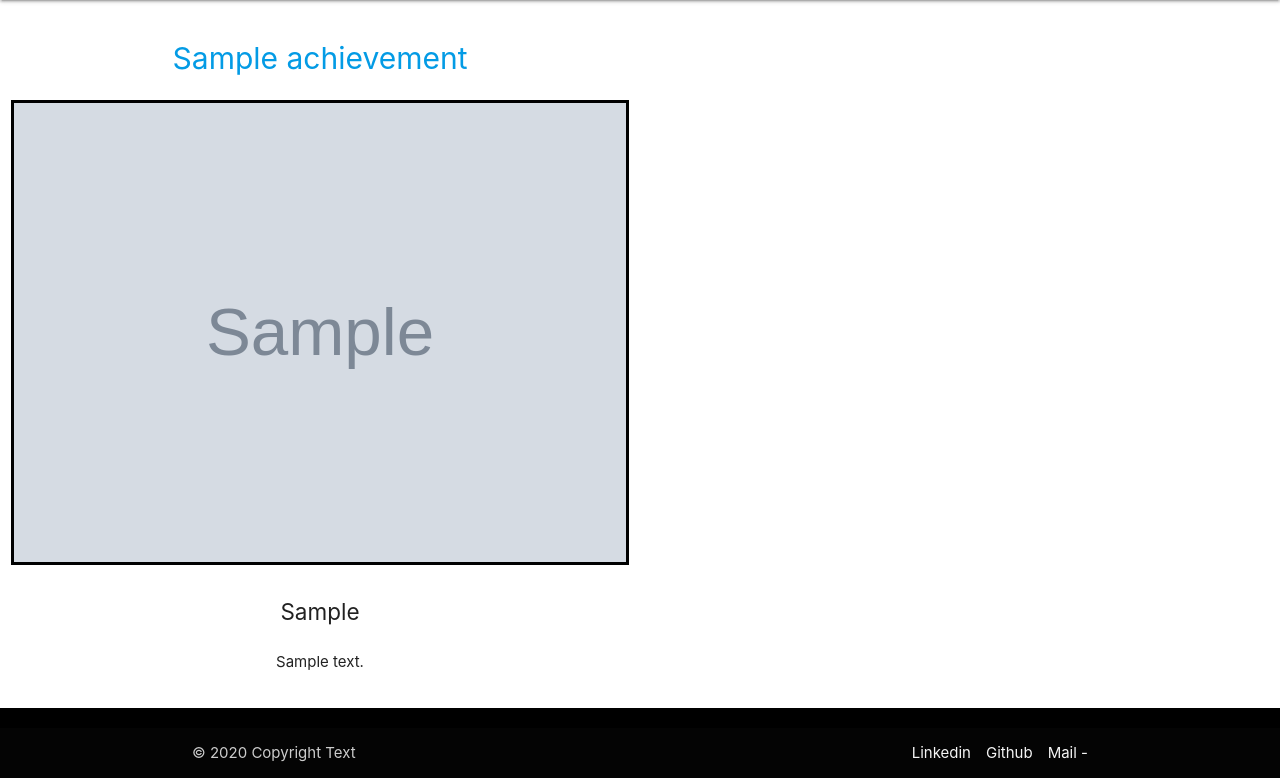
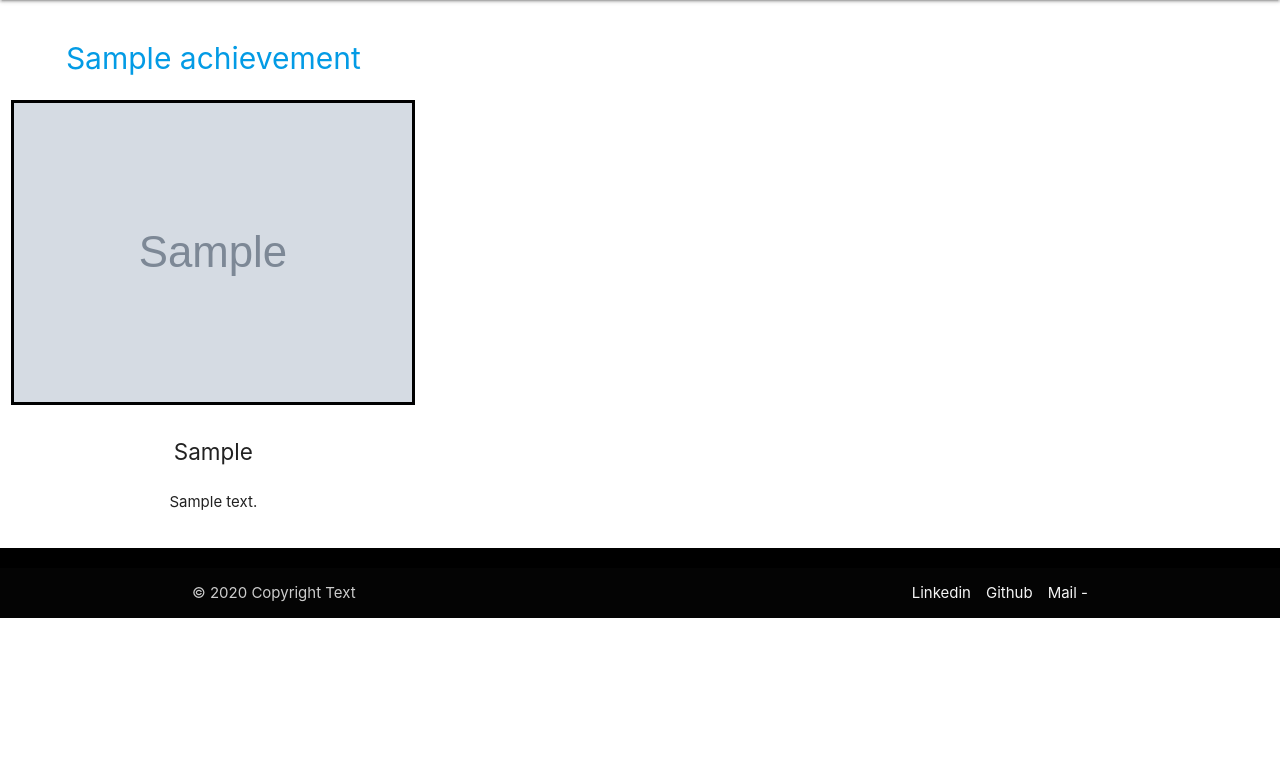
Before and after one commit to rishabkoul/My_Site, a Django app: page /achievements in a window 1280 px wide. Shown: the part 64-842 px from the top of the page. After the commit the page ends 682 px from the top, so only its background shows below. Run offline with Django 3.2, Linux system fonts and the light colour scheme; tables that the repository leaves empty hold one stand-in row (values such as "Sample post"); grey boxes marked "Sample" are stand-in pictures.

Commit message:
intial-commit

```diff
--- a/templates/my_resume/achievements.html
+++ b/templates/my_resume/achievements.html
@@ -2,7 +2,7 @@
 
 <div class="row">
   {% for achievement in achievements %}
-  <div class="col s12 m6 center-align">
+  <div class="col s12 m6 l4 center-align">
     <a href="{{achievement.link}}"><h1>{{achievement.name}}</h1></a>
     <a href="{{achievement.link}}"
       ><img class="project-image" src="media/{{achievement.photo}}" alt=""
--- a/templates/my_resume/projects.html
+++ b/templates/my_resume/projects.html
@@ -2,7 +2,7 @@
 
 <div class="row">
   {% for project in projects %}
-  <div class="col s12 m6 center-align">
+  <div class="col s12 m6 l4 center-align">
     <a href="{{project.link}}"><h1>{{project.name}}</h1></a>
     <a href="{{project.link}}"
       ><img class="project-image" src="media/{{project.photo}}" alt=""
```
